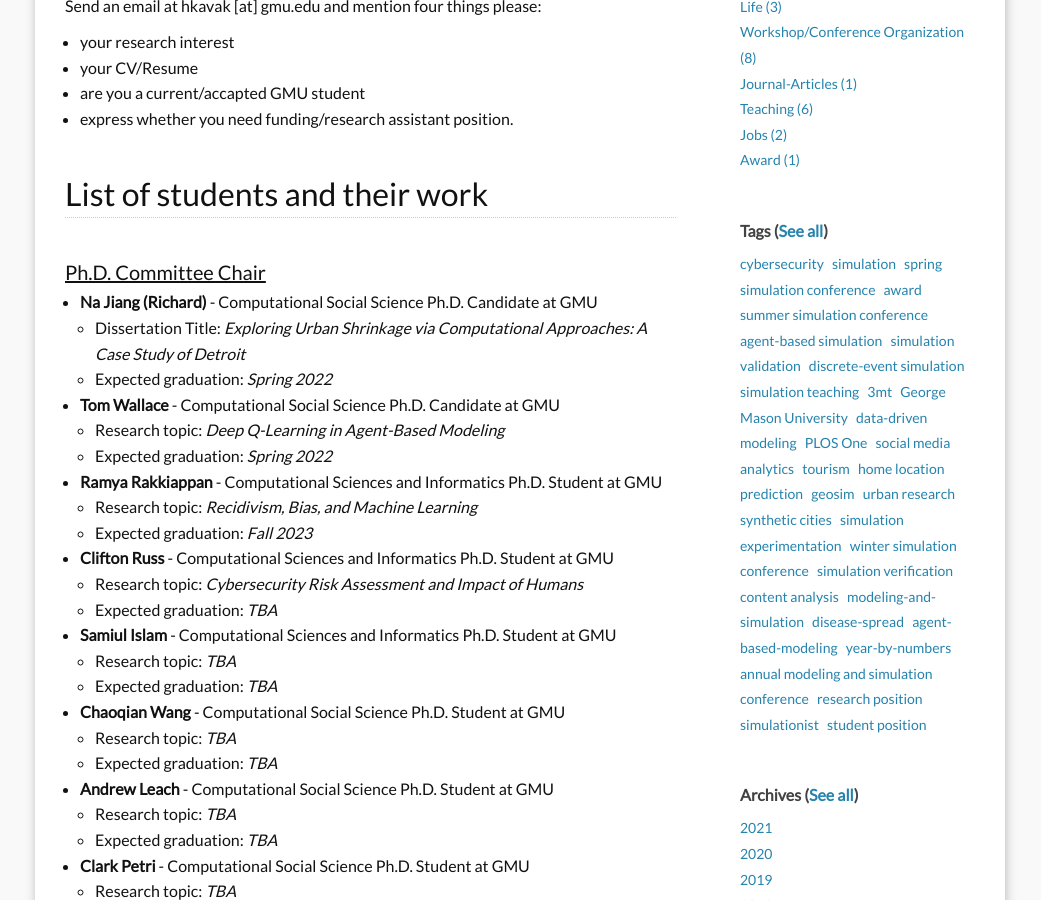
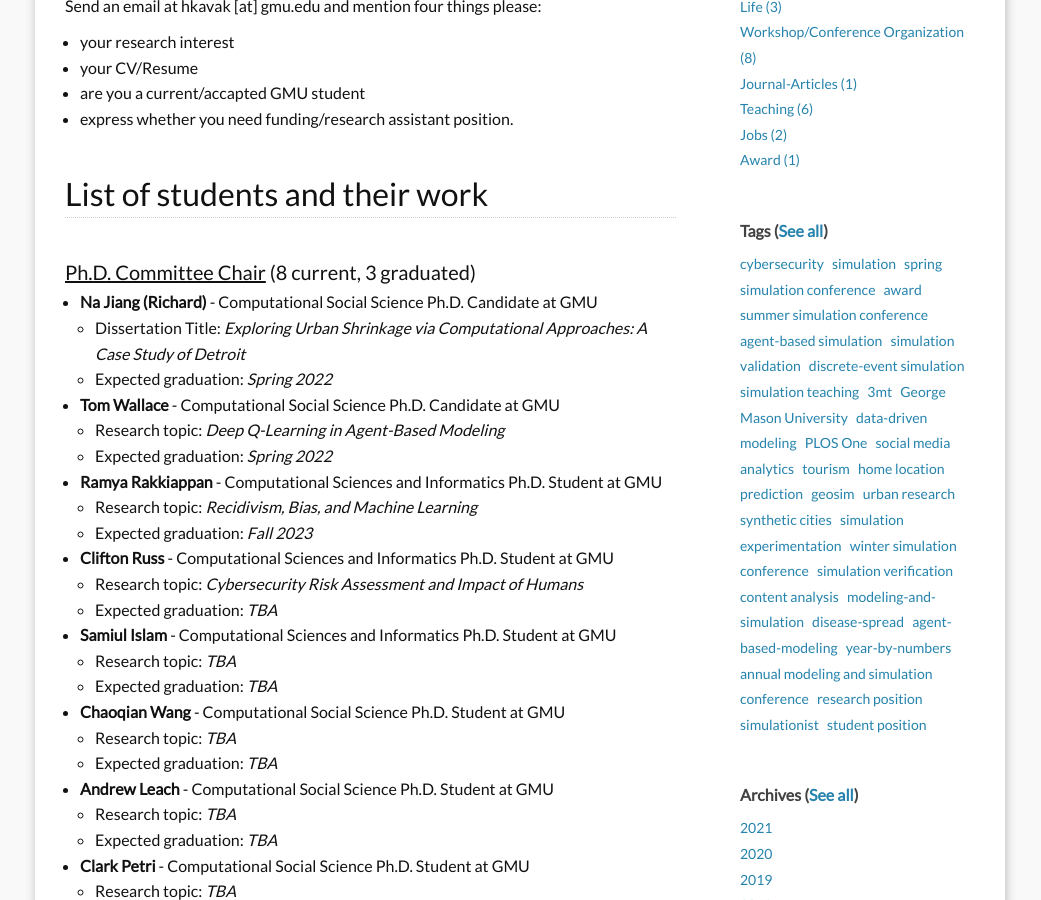
Before and after one commit to hamdikavak/hamdikavak.github.io, a Jekyll site: the page built from j_students.md, in a window 1280 px wide and 900 px high, scrolled down 1030 px. Shown: the whole window, without its empty margins (120-1161 px from the left). Built offline with Jekyll 4.4.1, drawn with Linux system fonts in a browser that asks for light colours; nearby versions of some CDN libraries.

Commit message:
Updated student page

```diff
--- a/j_students.md
+++ b/j_students.md
@@ -49,7 +49,7 @@
 ------
 <a name="lst-phd"/>
 
-#### <u>Ph.D. Committee Chair</u>
+#### <u>Ph.D. Committee Chair</u> (8 current, 3 graduated)
 * **Na Jiang (Richard)** - Computational Social Science Ph.D. Candidate at GMU
   * Dissertation Title: *Exploring Urban Shrinkage via Computational Approaches: A Case Study of Detroit*
   * Expected graduation: *Spring 2022*
```
